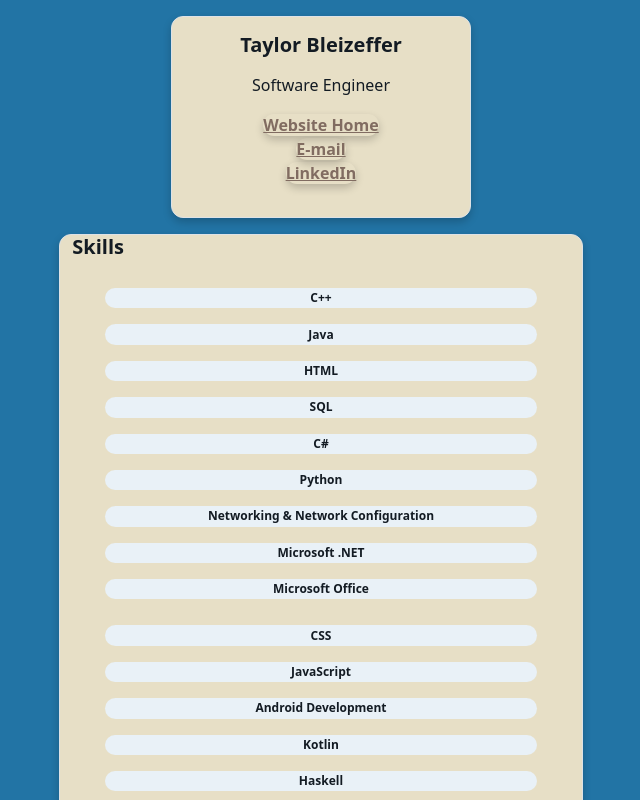
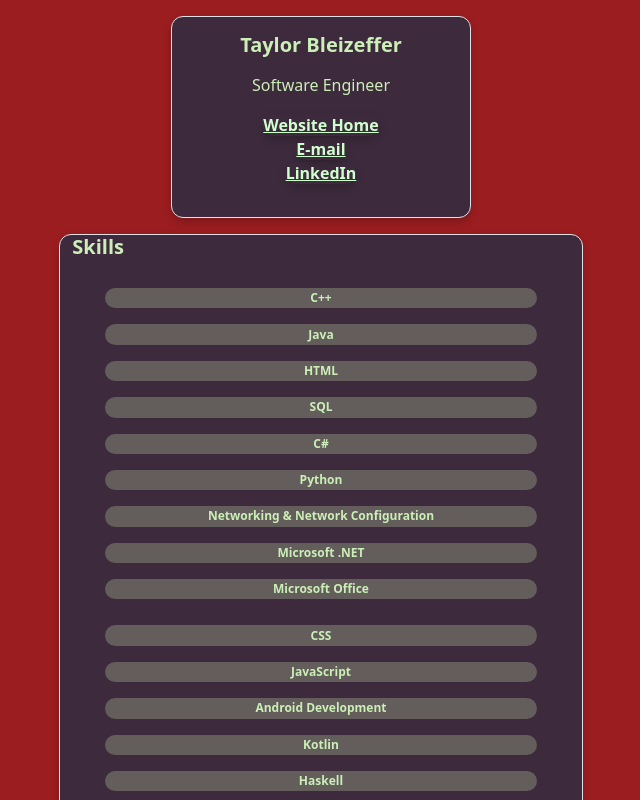
Before and after one commit to tbzeff/my-portfolio, a React (Create React App) app: page /resume in a window 1280 px wide. Shown: the top 800 px of the page, without its empty margins (319-959 px from the left). Built offline with nearby package versions, Linux system fonts and the light colour scheme.

Commit message:
I like this one a lot. (Red/Purple/White)
--primary-color: #9b1d20;
--secondary-color: #3d2b3d;
--accent-color: #635d5c;
--text-color: #cbefb6;
--link-color: #d0ffce;

```diff
--- a/src/App.css
+++ b/src/App.css
@@ -8,11 +8,11 @@
 }
 
 :root {
-  --primary-color: #2274a5; /* Dark green, or any color you prefer */
-  --secondary-color: #e7dfc6; /* Light gray or background color */
-  --accent-color: #e9f1f7; /* Accent color, e.g., red */
-  --text-color: #131b23; /* General text color */
-  --link-color: #816c61; /* Link color */
+  --primary-color: #1f2041;
+  --secondary-color: #4b3f72;
+  --accent-color: #417b5a;
+  --text-color: #d0ceba;
+  --link-color: #e9d2c0;
 }
 
 .cprimary {
--- a/src/styles/Resume.css
+++ b/src/styles/Resume.css
@@ -8,11 +8,11 @@
 }
 
 :root {
-  --primary-color: #2274a5; /* Dark green, or any color you prefer */
-  --secondary-color: #e7dfc6; /* Light gray or background color */
-  --accent-color: #e9f1f7; /* Accent color, e.g., red */
-  --text-color: #131b23; /* General text color */
-  --link-color: #816c61; /* Link color */
+  --primary-color: #9b1d20;
+  --secondary-color: #3d2b3d;
+  --accent-color: #635d5c;
+  --text-color: #cbefb6;
+  --link-color: #d0ffce;
 }
 
 .cprimary {
```
